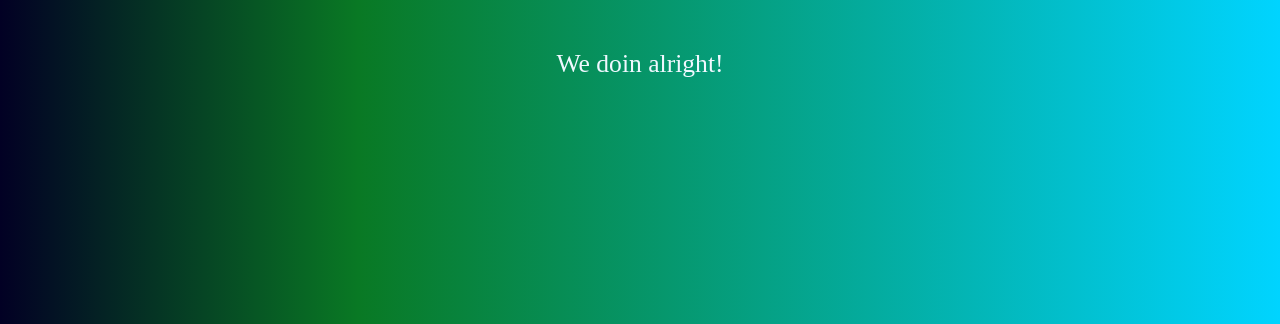
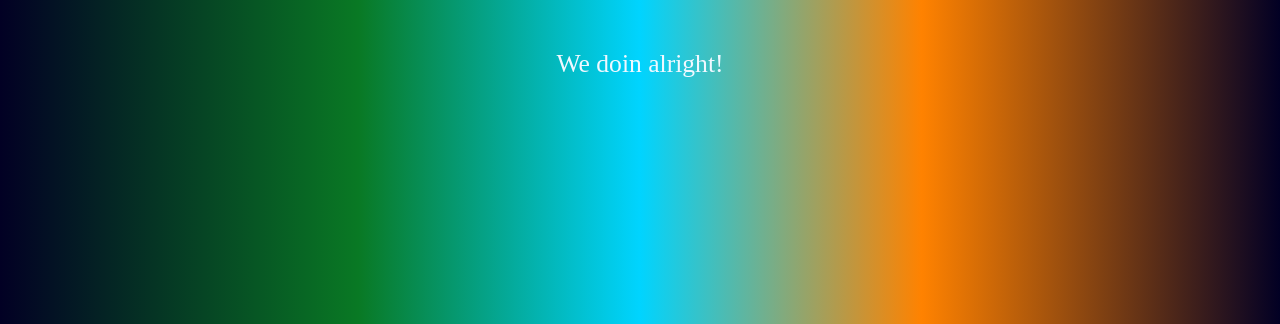
Before and after one commit to portiaove/portiaove.github.io, a website: page index.html in a window 1280 px wide. Shown: the part 476-800 px from the top of the page. Drawn offline with Linux system fonts and the light colour scheme.

Commit message:
background color switch

```diff
--- a/styles.css
+++ b/styles.css
@@ -7,7 +7,7 @@ body {
   align-items: center;
   height: 100vh;
   background: rgb(2,0,36);
-  background: linear-gradient(90deg, rgba(2,0,36,1) 0%, rgba(9,121,36,1) 28%, rgba(0,212,255,1) 100%);
+  background: linear-gradient(90deg, rgba(2,0,36,1) 0%, rgba(9,121,36,1) 28%, rgba(0,212,255,1) 50%, rgba(255,130,0,1) 72%, rgba(2,0,36,1) 100%);
   color: aliceblue;
 }
 
```
